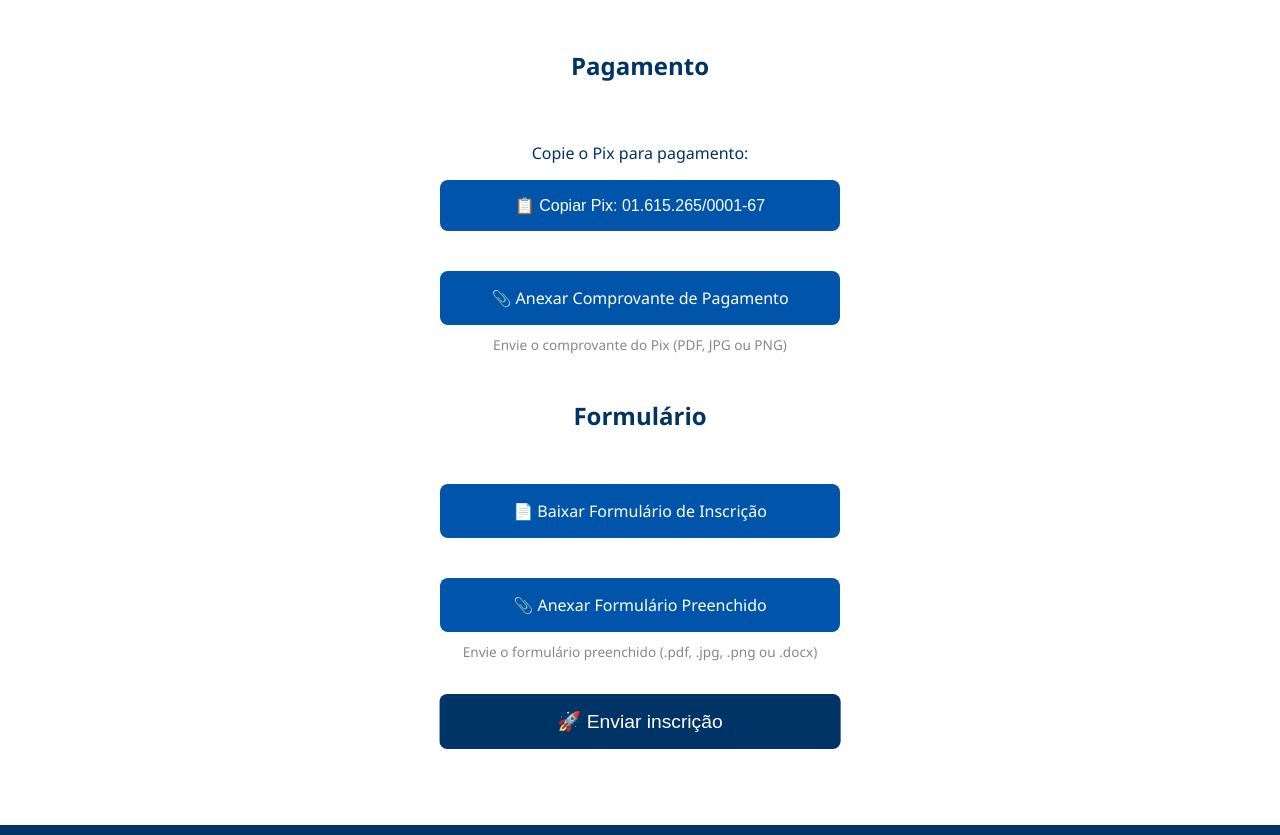
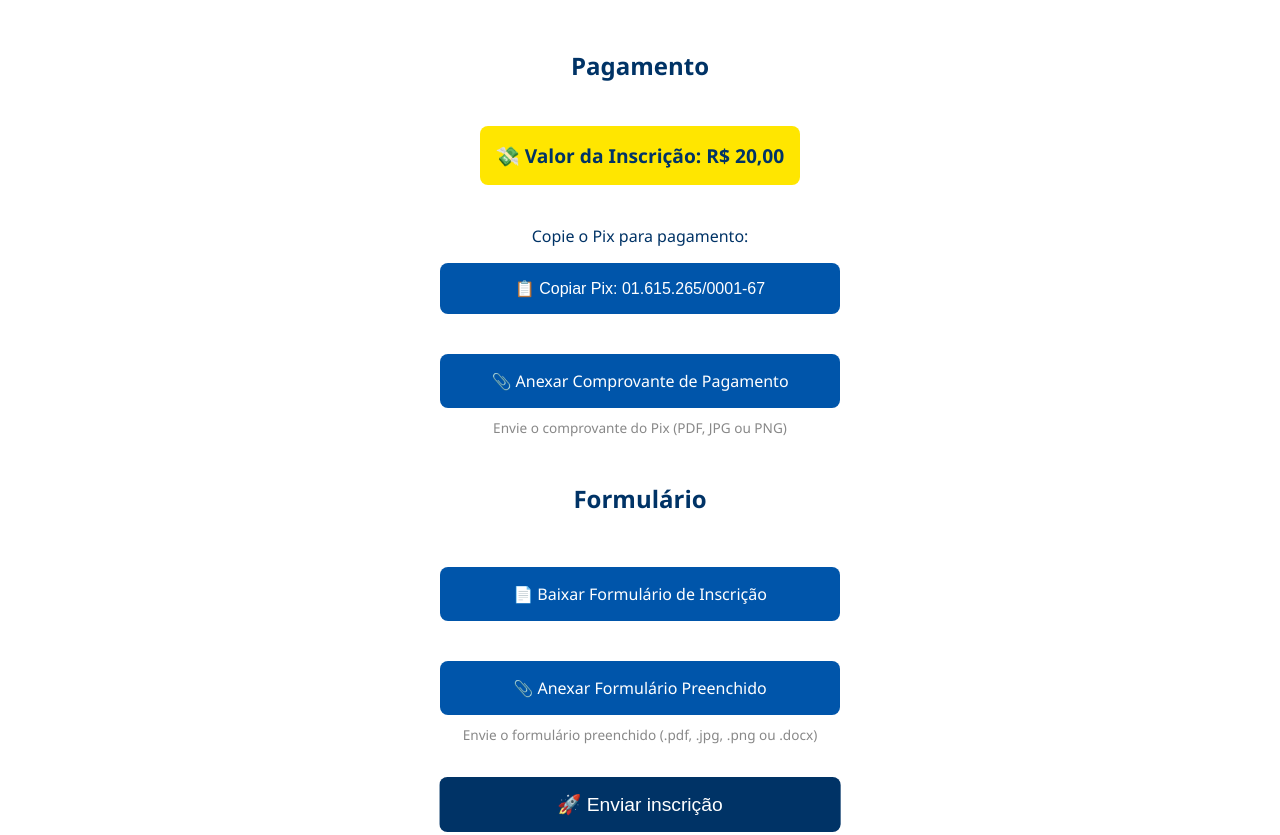
Before and after one commit to CaioGitHub/seletiva-cabense-2025, a website: page public/index.html in a window 1280 px wide. Shown: the part 2211-3046 px from the top of the page. Drawn offline with nearby package versions, Linux system fonts and the light colour scheme.

Commit message:
Adicionando campo com valor

```diff
--- a/public/assets/css/style.css
+++ b/public/assets/css/style.css
@@ -325,3 +325,19 @@ form {
 .btn-submit {
     animation: pulse 2s infinite;
 }
+
+.valor-inscricao {
+  background-color: #ffe600;
+  padding: 1rem;
+  margin: auto;
+  border-radius: 8px;
+  font-size: 1.2rem;
+  color: #003366;
+  font-weight: bold;
+  max-width: 400px;
+  text-align: center;
+}
+
+.valor-inscricao p {
+  margin: 0;
+}
--- a/public/index.html
+++ b/public/index.html
@@ -117,6 +117,10 @@
 
                 <h2 class="form-subtitle">Pagamento</h2>
 
+                <div class="valor-inscricao">
+                    <p>💸 Valor da Inscrição: <strong>R$ 20,00</strong></p>
+                </div>
+
                 <div class="copy-section">
                     <p>Copie o Pix para pagamento:</p>
                     <button id="copy-cnpj" type="button" class="copy-button">
```
